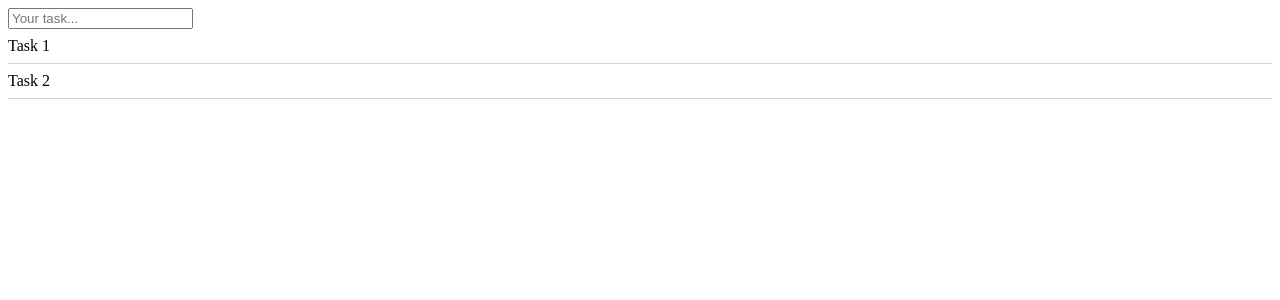
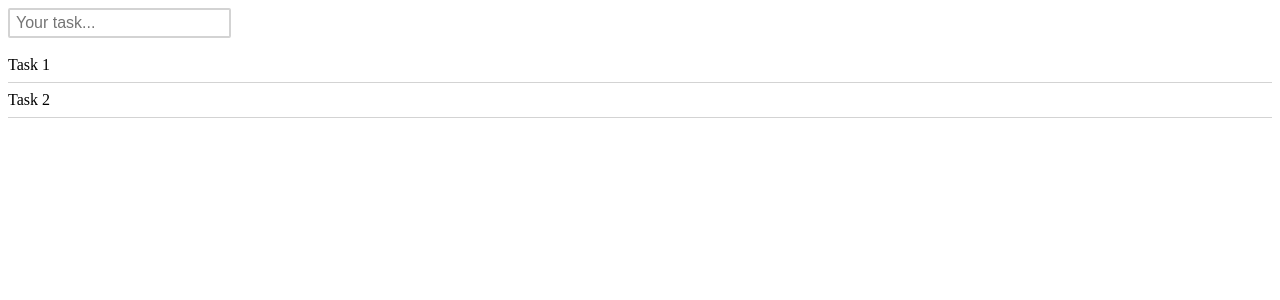
Before and after one commit to handcode-stuart/local-storage-task-list, a React (Create React App) app: page / in a window 1280 px wide. Shown: the top 300 px of the page. Built offline with nearby package versions, Linux system fonts and the light colour scheme.

Commit message:
Progress

```diff
--- a/package.json
+++ b/package.json
@@ -28,5 +28,9 @@
             "last 1 firefox version",
             "last 1 safari version"
         ]
+    },
+    "devDependencies": {
+        "enzyme": "^3.10.0",
+        "enzyme-adapter-react-16": "^1.14.0"
     }
 }
--- a/src/components/TaskInput.js
+++ b/src/components/TaskInput.js
@@ -1,7 +1,18 @@
 import React, { useState } from "react";
 import styled from "styled-components";
 
-const StyledTaskInput = styled.input``;
+const StyledTaskInput = styled.input`
+    border: 2px solid lightgrey;
+    border-radius: 2px;
+    padding: 4px 6px;
+    transition: border-color 250ms ease-in-out;
+    font-size: 16px;
+
+    &:focus {
+        outline: none;
+        border-color: red;
+    }
+`;
 
 const TaskInput = ({ onSubmit }) => {
     const [task, setTask] = useState("");
@@ -12,12 +23,15 @@ const TaskInput = ({ onSubmit }) => {
 
     const handleSubmit = e => {
         e.preventDefault();
+
+        if (task !== "") {
             const taskObj = {
                 id: task,
                 body: task,
             };
             onSubmit(taskObj);
             setTask("");
+        }
     };
 
     return (
--- a/src/components/TaskList.js
+++ b/src/components/TaskList.js
@@ -2,7 +2,7 @@ import React from "react";
 import styled from "styled-components";
 
 const StyledTaskList = styled.ul`
-    margin: 0;
+    margin: 10px 0;
     padding: 0;
     list-style-type: none;
 `;
```
Also changed, not shown: src/setupTests.js (added, +4 -0 lines), 1 other file (tests, documents, lock files or other folders). Lines whose indentation alone changed are shown as unchanged.
